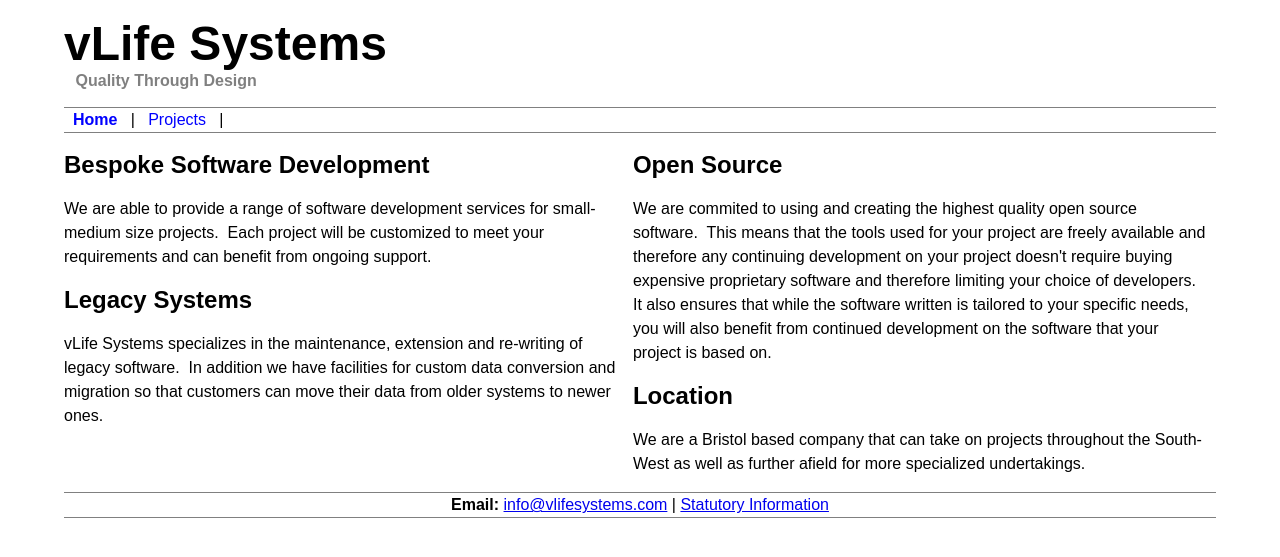
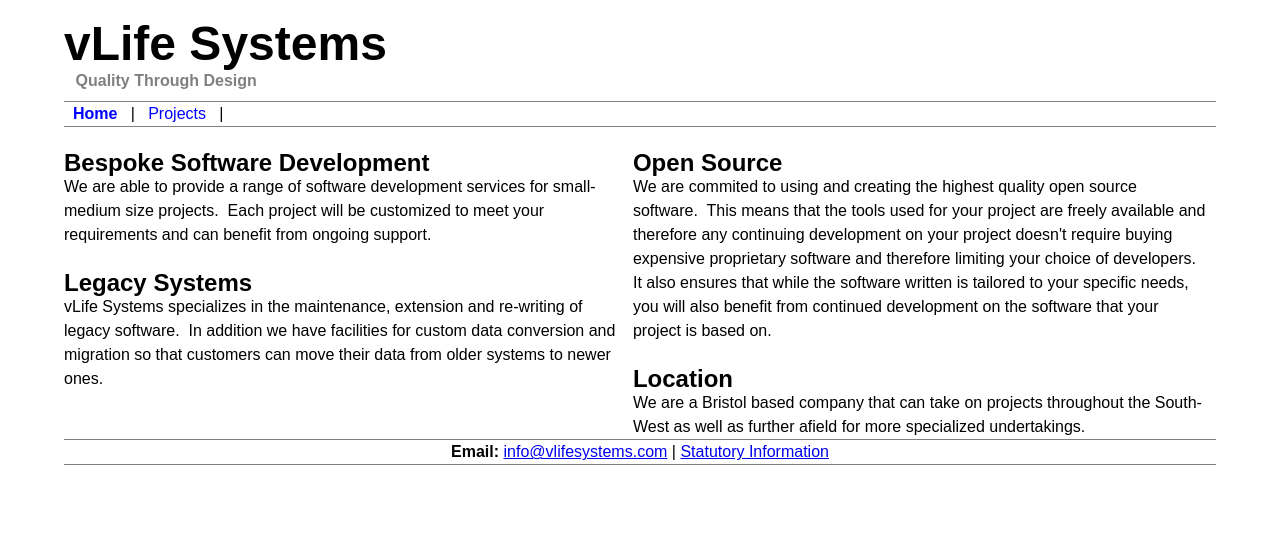
Before and after one commit to vlifesystems/vlifesystems.github.io, a Jekyll site: the page built from index.html, in a window 1280 px wide. Shown: the top 557 px of the page. Built offline with Jekyll 4.4.1, drawn with Linux system fonts in a browser that asks for light colours; Markdown is read by kramdown in place of the engine named in the settings.

Commit message:
Fix alignment issues in ie6

```diff
--- a/_layouts/default.html
+++ b/_layouts/default.html
@@ -37,7 +37,9 @@
 		<!-- Menu End -->
 		</div>
 
-		{{content}}
+		<div id="content">
+			{{content}}
+		</div>
 
 		<div id="footer">
 			<strong>Email:</strong> <a href="mailto:info@vlifesystems.com">info@vlifesystems.com</a>
--- a/css/sitestyle.css
+++ b/css/sitestyle.css
@@ -5,21 +5,19 @@
 	font-family: Arial, Helvetica, sans-serif;
 	font-weight: normal;
 	line-height: 150%;
-
-	margin-top: 0;
+	margin-top: 1.5em;
 	margin-left: 5%;
 	margin-right: 5%;
 	margin-bottom: 0;
-	padding: 0;
 }
 
 h1#pageTitle
 {
 	font-size: 300%;
-	padding: 0;
 	text-align: left;
 	margin-bottom: 0;
 }
+
 
 h2#pageSubTitle
 {
@@ -27,6 +25,7 @@
 	padding-left: 1%;
 	color: gray;
 	font-size: 100%;
+	margin-bottom: 0;
 }
 
 
@@ -34,6 +33,9 @@
 div#topMenu {
 	border-top: 1px gray solid;
 	border-bottom: 1px gray solid;
+	margin-top: 0.5em;
+	margin-bottom: 0;
+	padding-bottom: 0;
 }
 
 a.menuItemSelected
@@ -50,16 +52,30 @@
 	color: blue;
 }
 
+
 /* General page layout */
+div#content {
+	margin-bottom: 1em;
+	padding-bottom: 1em;
+}
+
+div#content h2 {
+	margin-top: 1em;
+	margin-bottom: 0;
+}
+
 div.leftColumn {
 	float: left;
 	width: 48%;
+	margin: 0;
+	padding-top: 0;
 	padding-right: 1em;
 }
 
 div.rightColumn {
 	float: left;
 	width: 50%;
+	margin: 0;
 	padding: 0;
 }
 
--- a/index.html
+++ b/index.html
@@ -6,26 +6,26 @@
 
 <div class="leftColumn">
 	<h2>Bespoke Software Development</h2>
-	<p>We are able to provide a range of software development services for small-medium size
+	We are able to provide a range of software development services for small-medium size
 	projects.&nbsp; Each project will be customized to meet your requirements and can
-	benefit from ongoing support.</p>
+	benefit from ongoing support.
 
 	<h2>Legacy Systems</h2>
-	<p>vLife Systems specializes in the maintenance, extension and re-writing of legacy
+	vLife Systems specializes in the maintenance, extension and re-writing of legacy
 	software.&nbsp; In addition we have facilities for custom data conversion and migration
-	so that	customers can move their data from older systems to newer ones.</p>
+	so that	customers can move their data from older systems to newer ones.
 </div>
 
 <div class="rightColumn">
 	<h2>Open Source</h2>
-	<p>We are commited to using and creating the highest quality open source software.&nbsp;
+	We are commited to using and creating the highest quality open source software.&nbsp;
 	This means that	the tools used for your project are freely available and therefore any
 	continuing development on your project doesn&#039;t require buying expensive proprietary
 	software and therefore limiting your choice of developers.&nbsp; It also ensures that
 	while the software written is tailored to your specific needs, you will also benefit
-	from continued development on the software that your project is based on.</p>
+	from continued development on the software that your project is based on.
 
 	<h2>Location</h2>
-	<p>We are a Bristol based company that can take on projects throughout the South-West as
-	well as further afield for more specialized undertakings.</p>
+	We are a Bristol based company that can take on projects throughout the South-West as
+	well as further afield for more specialized undertakings.
 </div>
```
